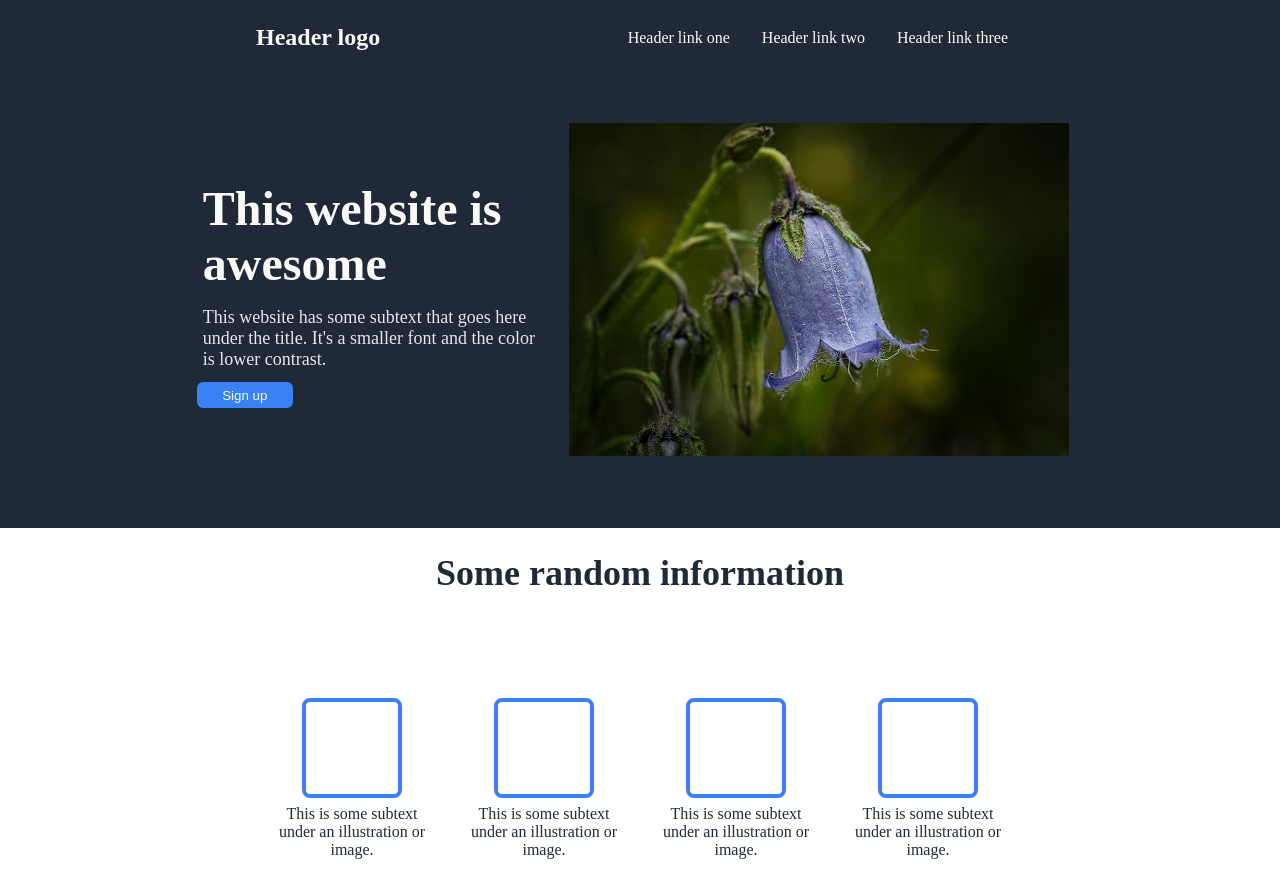
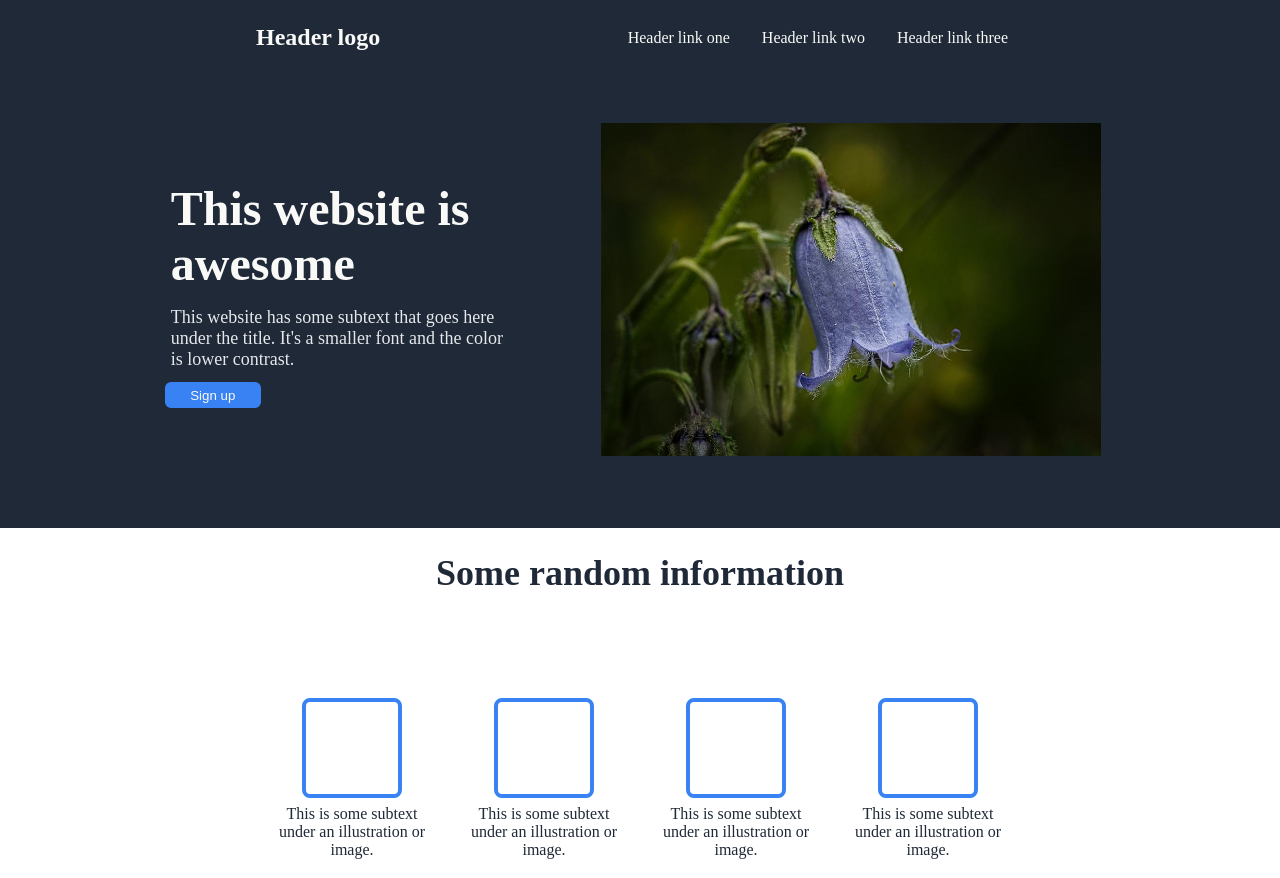
Before and after one commit to jbaldwin0/odin-landing-page, a plain HTML site: page index.html in a window 1280 px wide. Shown: the top 878 px of the page. Drawn offline with Linux system fonts and the light colour scheme.

Commit message:
Add padding between container 1 items

```diff
--- a/css/style.css
+++ b/css/style.css
@@ -65,6 +65,7 @@ p {
     width: 35%;
     flex-direction: column;
     color: #f9faf8;
+    padding-right: 4em;
 }
 
 
```
